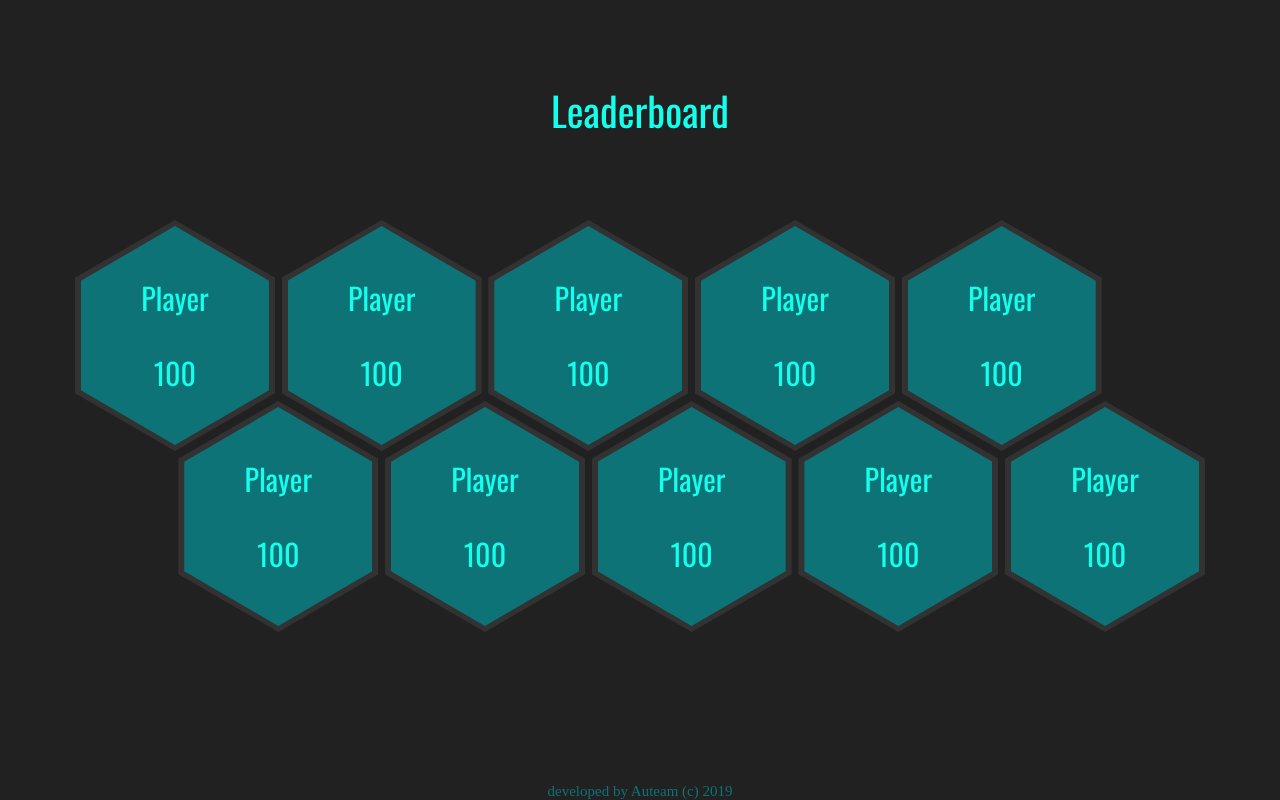
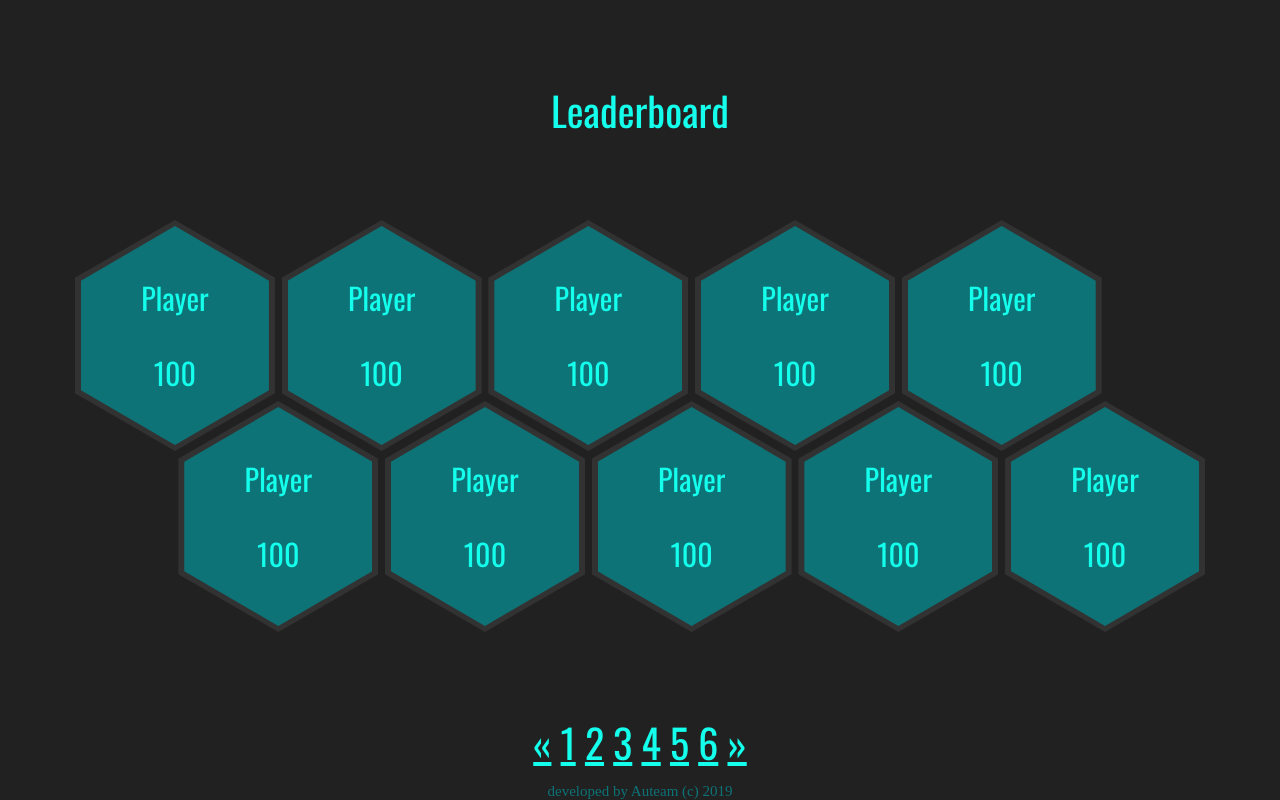
Before and after one commit to frontend-park-mail-ru/2019_1_Auteam, a plain HTML site: page leaderboard/leaderboard.html in a window 1280 px wide. Drawn offline with nearby package versions, Linux system fonts and the light colour scheme.

Commit message:
leaderboard upd

```diff
--- a/leaderboard/leaderboard.html
+++ b/leaderboard/leaderboard.html
@@ -45,6 +45,13 @@
                 font: Oswald, serif;
                 color: #0d7377;
             }
+
+            .pagination {
+              /* display: flex; */
+              /* flex-direction: column;
+              justify-content: flex-end; */
+            }
+
         </style>
     </head>
     <body>
@@ -156,7 +163,18 @@
                             </a>
                         </div>
                     </div>
+                    <div class="pagination title">
+                      <a href="#">&laquo;</a>
+                      <a href="#">1</a>
+                      <a class="active" href="#">2</a>
+                      <a href="#">3</a>
+                      <a href="#">4</a>
+                      <a href="#">5</a>
+                      <a href="#">6</a>
+                      <a href="#">&raquo;</a>
+                    </div>
                 </div>
+
             </div>
             <footer>
                 developed by Auteam (c) 2019
```
